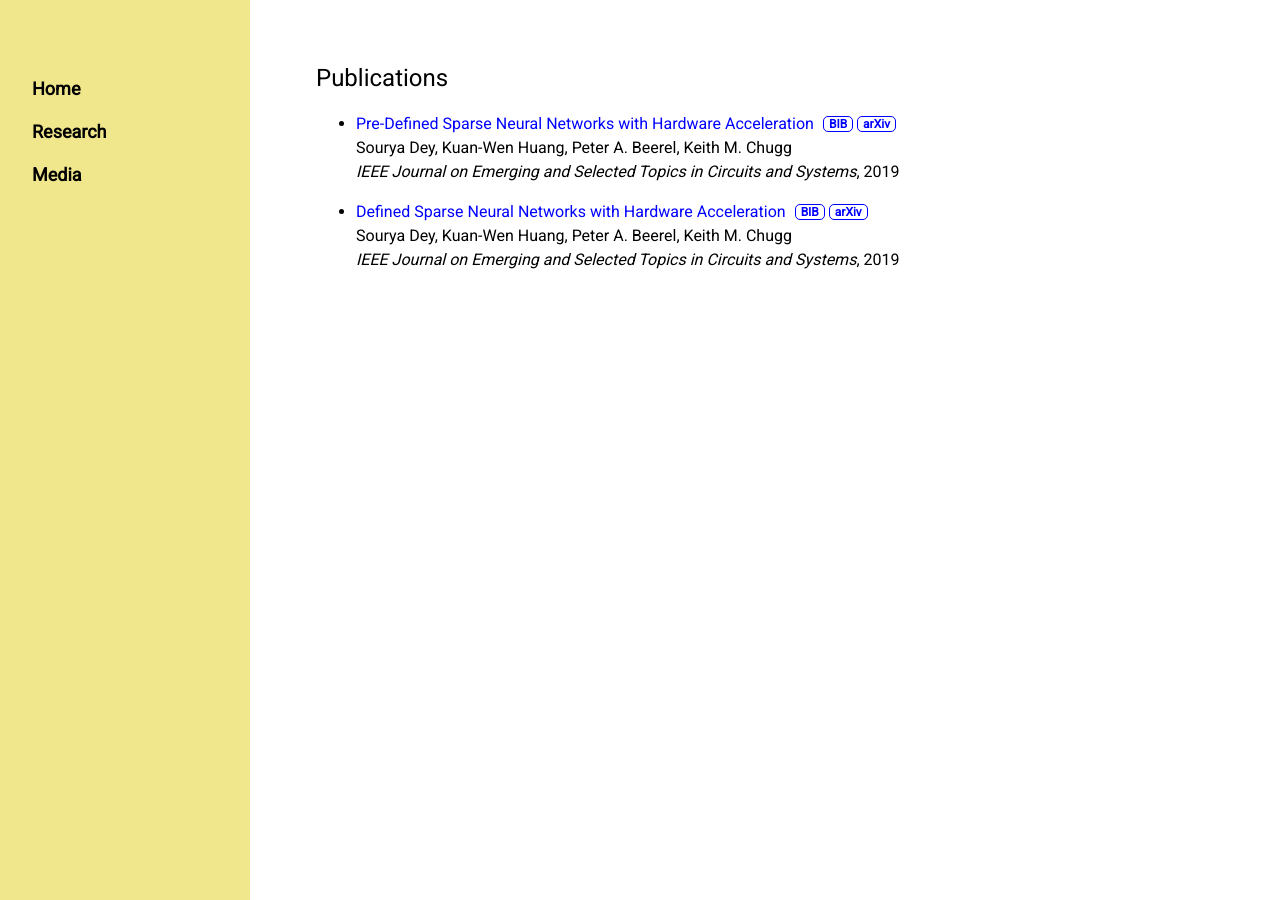
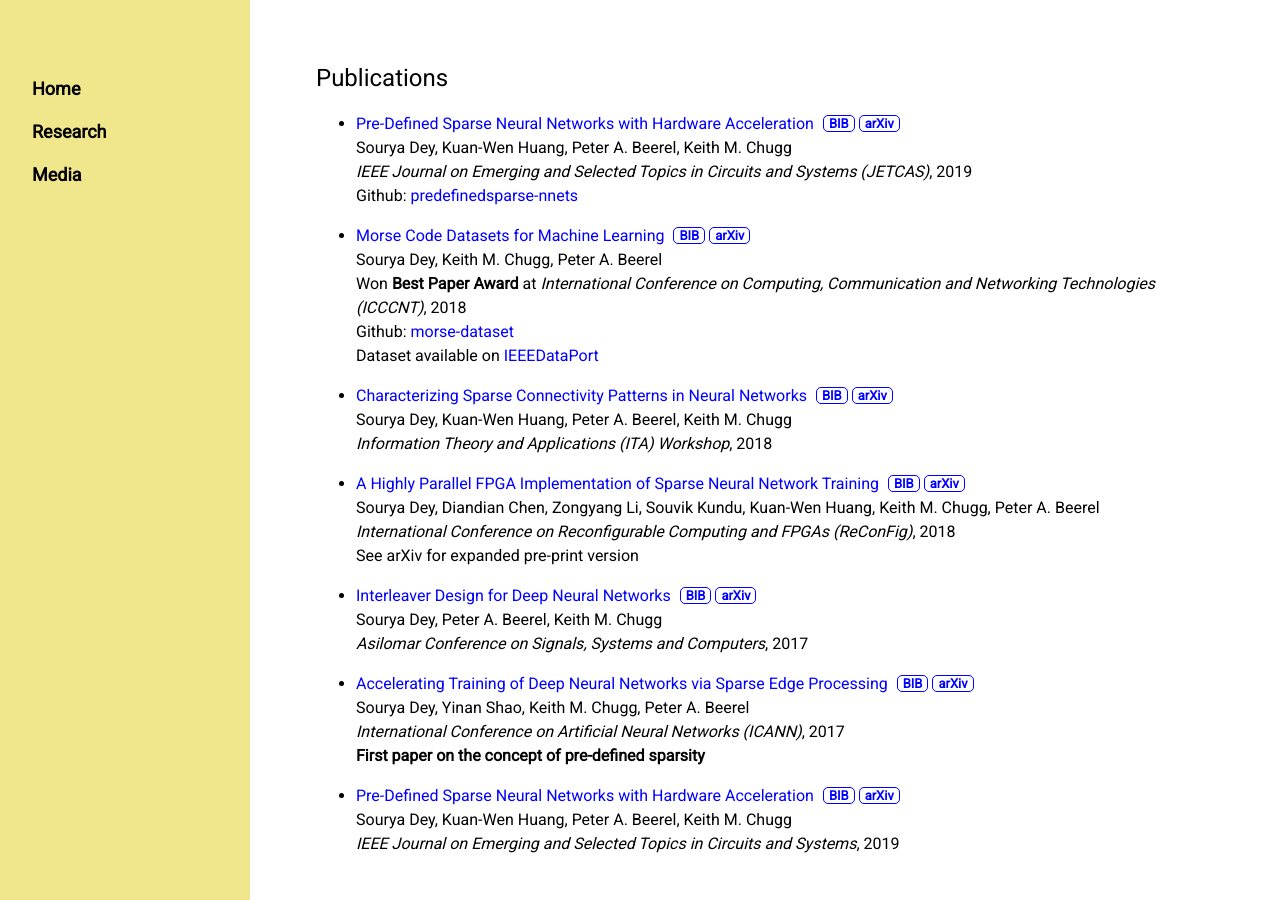
Before and after one commit to souryadey/souryadey.github.io, a Jekyll site: the page built from research/index.html, in a window 1280 px wide. Built offline with Jekyll 4.4.1, drawn with Linux system fonts in a browser that asks for light colours.

Commit message:
adding all ml pubs

```diff
--- a/_layouts/default.html
+++ b/_layouts/default.html
@@ -37,7 +37,7 @@
 			  border: 1px solid blue;
 			  color: blue;
 			  font-family: "Roboto", sans-serif;
-			  font-size: 12px;
+			  font-size: 13px;
 			  font-weight: bold;
 			  padding: 0px 5px 0px 5px;
 			  vertical-align: middle;
--- a/research/index.html
+++ b/research/index.html
@@ -9,12 +9,52 @@ title: Sourya Dey | Research
 			<a class="pub" href="/research/bibs/JETCAS2019.bib">BIB</a>
 			<a class="pub" href="http://arxiv.org/abs/1812.01164" target="_blank">arXiv</a><br>
 			Sourya Dey, Kuan-Wen Huang, Peter A. Beerel, Keith M. Chugg<br>
-			<i>IEEE Journal on Emerging and Selected Topics in Circuits and Systems</i>, 2019
+			<i>IEEE Journal on Emerging and Selected Topics in Circuits and Systems (JETCAS)</i>, 2019<br>
+			Github: <a class="inlink" href="https://github.com/souryadey/predefinedsparse-nnets" target="_blank">predefinedsparse-nnets</a>
 		</p></li>
 		<li><p>
-			<a class="inlink" href="https://ieeexplore.ieee.org/document/8689061" target="_blank">Defined Sparse Neural Networks with Hardware Acceleration</a>
+			<a class="inlink" href="https://ieeexplore.ieee.org/document/8494011" target="_blank">Morse Code Datasets for Machine Learning</a>
+			<a class="pub" href="/research/bibs/ICCCNT2018.bib">BIB</a>
+			<a class="pub" href="http://arxiv.org/abs/1807.04239" target="_blank">arXiv</a><br>
+			Sourya Dey, Keith M. Chugg, Peter A. Beerel<br>
+			Won <b>Best Paper Award</b> at <i>International Conference on Computing, Communication and Networking Technologies (ICCCNT)</i>, 2018<br>
+			Github: <a class="inlink" href="https://github.com/souryadey/morse-dataset" target="_blank">morse-dataset</a><br>
+			Dataset available on <a class="inlink" href="https://ieee-dataport.org/open-access/morse-code-symbol-classification" target="_blank">IEEEDataPort</a>
+		</p></li>
+		<li><p>
+			<a class="inlink" href="https://ieeexplore.ieee.org/document/8502950" target="_blank">Characterizing Sparse Connectivity Patterns in Neural Networks</a>
+			<a class="pub" href="/research/bibs/ITA2018.bib">BIB</a>
+			<a class="pub" href="http://arxiv.org/abs/1711.02131" target="_blank">arXiv</a><br>
+			Sourya Dey, Kuan-Wen Huang, Peter A. Beerel, Keith M. Chugg<br>
+			<i>Information Theory and Applications (ITA) Workshop</i>, 2018
+		</p></li>
+		<li><p>
+			<a class="inlink" href="https://ieeexplore.ieee.org/document/8641739" target="_blank">A Highly Parallel FPGA Implementation of Sparse Neural Network Training</a>
+			<a class="pub" href="/research/bibs/Reconfig2018.bib">BIB</a>
+			<a class="pub" href="http://arxiv.org/abs/1806.01087" target="_blank">arXiv</a><br>
+			Sourya Dey, Diandian Chen, Zongyang Li, Souvik Kundu, Kuan-Wen Huang, Keith M. Chugg, Peter A. Beerel<br>
+			<i>International Conference on Reconfigurable Computing and FPGAs (ReConFig)</i>, 2018<br>
+			See arXiv for expanded pre-print version
+		</p></li>
+		<li><p>
+			<a class="inlink" href="https://ieeexplore.ieee.org/document/8335713" target="_blank">Interleaver Design for Deep Neural Networks</a>
+			<a class="pub" href="/research/bibs/Asilomar2017.bib">BIB</a>
+			<a class="pub" href="http://arxiv.org/abs/1711.06935" target="_blank">arXiv</a><br>
+			Sourya Dey, Peter A. Beerel, Keith M. Chugg<br>
+			<i>Asilomar Conference on Signals, Systems and Computers</i>, 2017
+		</p></li>
+		<li><p>
+			<a class="inlink" href="https://link.springer.com/chapter/10.1007%2F978-3-319-68600-4_32" target="_blank">Accelerating Training of Deep Neural Networks via Sparse Edge Processing</a>
+			<a class="pub" href="/research/bibs/ICANN2017.bib">BIB</a>
+			<a class="pub" href="http://arxiv.org/abs/1711.01343" target="_blank">arXiv</a><br>
+			Sourya Dey, Yinan Shao, Keith M. Chugg, Peter A. Beerel<br>
+			<i>International Conference on Artificial Neural Networks (ICANN)</i>, 2017<br>
+			<b>First paper on the concept of pre-defined sparsity</b>
+		</p></li>
+		<li><p>
+			<a class="inlink" href="https://ieeexplore.ieee.org/document/8689061" target="_blank">Pre-Defined Sparse Neural Networks with Hardware Acceleration</a>
 			<a class="pub" href="/research/bibs/JETCAS2019.bib">BIB</a>
-			<a class="pub" href="http://arxiv.org/abs/1812.01164">arXiv</a><br>
+			<a class="pub" href="http://arxiv.org/abs/1812.01164" target="_blank">arXiv</a><br>
 			Sourya Dey, Kuan-Wen Huang, Peter A. Beerel, Keith M. Chugg<br>
 			<i>IEEE Journal on Emerging and Selected Topics in Circuits and Systems</i>, 2019
 		</p></li>
```
